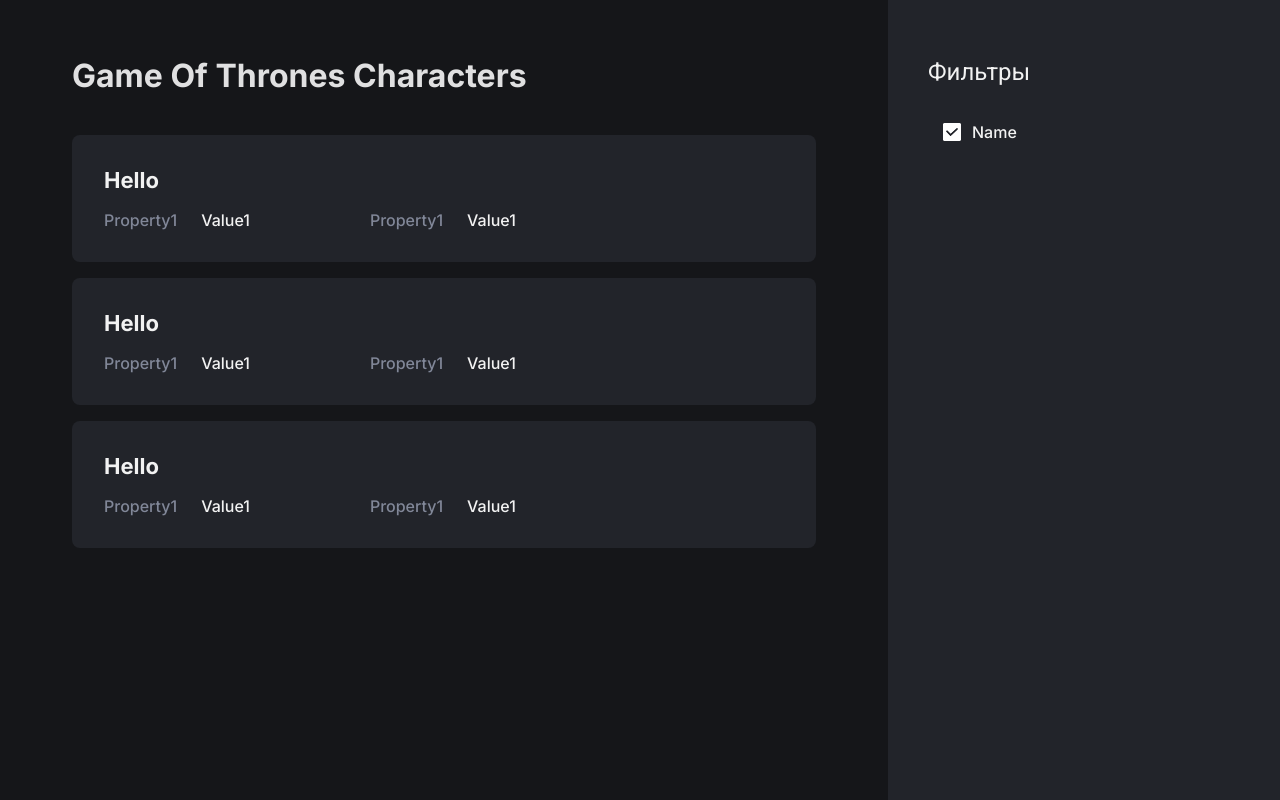
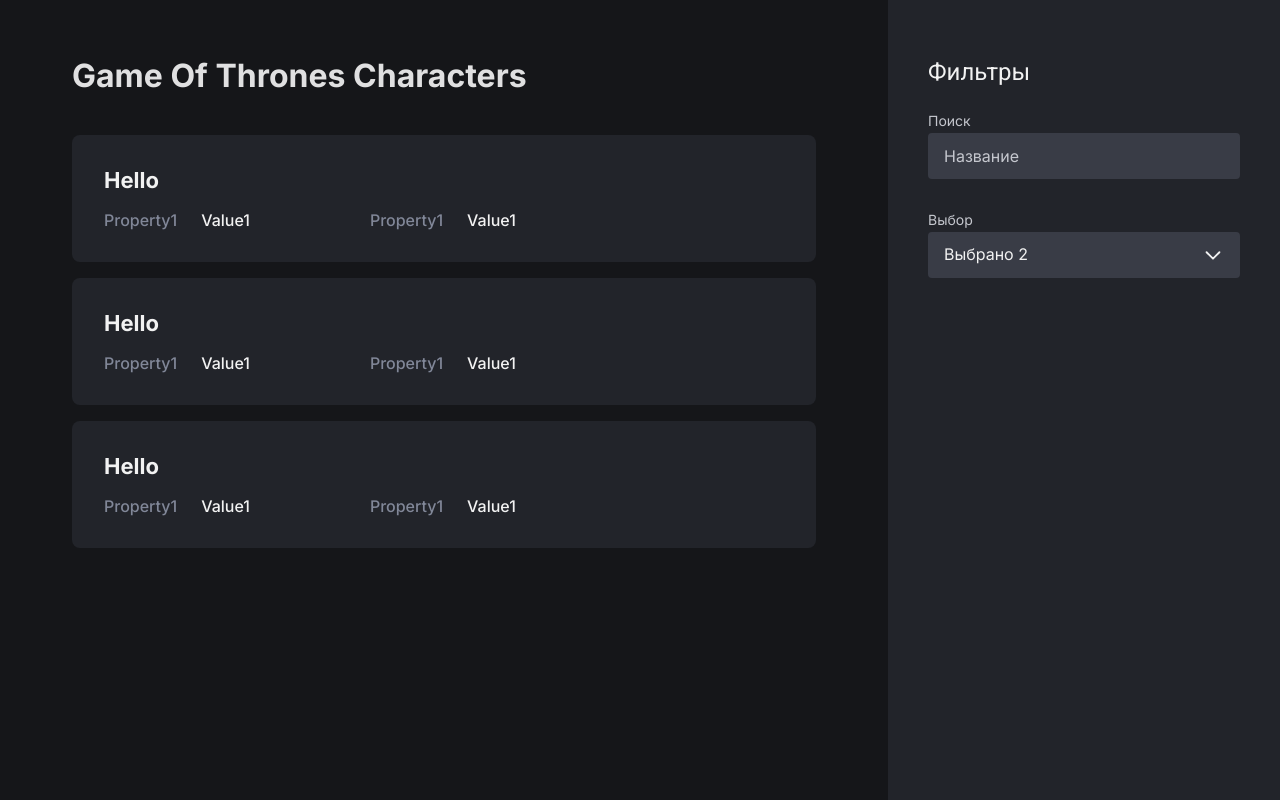
Before and after one commit to nikitandro/graff-interactive-test-task, a React (Create React App) app: page / in a window 1280 px wide. Built offline with nearby package versions, Linux system fonts and the light colour scheme.

Commit message:
Changes:
* Checkboxes are done.
* Inputs are done.
* Filter options interface changed.

```diff
--- a/src/components/Check/Check.scss
+++ b/src/components/Check/Check.scss
@@ -1,18 +1,24 @@
-.check {
+.checkbox {
   display: flex;
   flex-direction: row;
   align-items: center;
   padding: 8px 16px 8px 12px;
   gap: 8px;
   height: 40px;
+  cursor: pointer;
+  -webkit-touch-callout: none;
+  -webkit-user-select: none;
+  -khtml-user-select: none;
+  -moz-user-select: none;
+  -ms-user-select: none;
+  user-select: none;
 
   &__name {
-    cursor: pointer;
-    -webkit-touch-callout: none;
-    -webkit-user-select: none;
-    -khtml-user-select: none;
-    -moz-user-select: none;
-    -ms-user-select: none;
-    user-select: none;
+    // -webkit-touch-callout: none;
+    // -webkit-user-select: none;
+    // -khtml-user-select: none;
+    // -moz-user-select: none;
+    // -ms-user-select: none;
+    // user-select: none;
   }
 }
--- a/src/components/Check/Check.tsx
+++ b/src/components/Check/Check.tsx
@@ -1,23 +1,43 @@
 import './Check.scss';
 import noCheckIcon from '../../assets/icons/CheckBox_No.svg';
 import yesCheckBoxIcon from '../../assets/icons/CheckBox_Yes.svg';
-import { useState, useCallback } from 'react';
+import { useState, useCallback, useEffect } from 'react';
 
-export const Check = () => {
-  const [isChosen, setIsChosen] = useState<boolean>(true);
-  const toggleIsChosen = useCallback(() => {
-    setIsChosen((state) => !state);
-  }, []);
+export const Check = ({
+  title,
+  valueName,
+  onCheck,
+  isChecked,
+}: ICheckBoxProps) => {
+  const [innerIsChecked, setInnerIsChecked] = useState<boolean>(isChecked);
+  const toggleinnerIsChecked = useCallback(
+    () => setInnerIsChecked((prev) => !prev),
+    []
+  );
+  // useEffect(() => {
+  //   setInnerIsChecked(isChecked);
+  // }, [isChecked]);
+
+  useEffect(() => {
+    if (onCheck) {
+      onCheck(valueName, innerIsChecked);
+    }
+  }, [innerIsChecked]);
 
   return (
-    <div className='check' onClick={toggleIsChosen}>
+    <div className='checkbox' onClick={toggleinnerIsChecked}>
       <img
-        src={isChosen ? yesCheckBoxIcon : noCheckIcon}
-        className={
-          'check__icon ' + (isChosen ? 'check__icon_yes' : 'check__icon_no')
-        }
+        src={innerIsChecked ? yesCheckBoxIcon : noCheckIcon}
+        className='checkbox__icon'
       />
-      <p className='check__name'>Name</p>
+      <p className='checkbox__name'>{title}</p>
     </div>
   );
 };
+
+export interface ICheckBoxProps {
+  title: string;
+  onCheck?: (valueName: string, isChecked: boolean) => void;
+  isChecked: boolean;
+  valueName: string;
+}
--- a/src/components/Input/Input.scss
+++ b/src/components/Input/Input.scss
@@ -34,10 +34,19 @@
     color: #f2f2f2;
 
     &_list {
-      height: auto;
-      list-style: none;
-      border-top-right-radius: 0;
-      border-top-left-radius: 0;
+      display: flex;
+      justify-content: space-between;
+      -webkit-touch-callout: none;
+      -webkit-user-select: none;
+      -khtml-user-select: none;
+      -moz-user-select: none;
+      -ms-user-select: none;
+      user-select: none;
+    }
+
+    &_open {
+      border-bottom-left-radius: 0;
+      border-bottom-right-radius: 0;
     }
 
     &::placeholder {
@@ -48,6 +57,31 @@
       outline: none;
     }
   }
+
+  &__options {
+    visibility: hidden;
+    background: #393c46;
+    border-radius: 4px;
+    height: auto;
+    border-top-right-radius: 0;
+    border-top-left-radius: 0;
+    padding-bottom: 8px;
+
+    &_open {
+      visibility: visible;
+    }
+  }
+}
+
+.chevron {
+  transition: 300ms ease;
+  &_down {
+    transform: rotate(0deg);
+  }
+
+  &_up {
+    transform: rotate(180deg);
+  }
 }
 
 .list-value {
--- a/src/components/Input/Input.tsx
+++ b/src/components/Input/Input.tsx
@@ -1,40 +1,137 @@
-import { useCallback, useState } from 'react';
+import { useCallback, useEffect, useMemo, useState } from 'react';
 import './Input.scss';
 import { Check } from '../Check/Check';
+import { IFilterOptions } from '../../store/slices/filterSlice/filterSlice.types';
+import chevronDownIcon from '../../assets/icons/Chevron_Down.svg';
 
-export const Input = ({ title, type, placeholder }: IInputProps) => {
+export const Input = (props: IInputProps) => {
+  if (props.type === 'list') {
+    return <ListInput {...props} />;
+  } else if (props.type === 'text') {
+    return <SearchInput {...props} />;
+  }
+  throw new Error('Incorrect input type.');
+};
+
+const SearchInput = ({ title, type, placeholder }: ISearchInputProps) => {
   const [isFocused, setIsFocused] = useState<boolean>();
   const setFocus = useCallback(() => {
     setIsFocused(true);
+  }, []);
+  const unsetFocus = useCallback(() => {
+    setIsFocused(false);
   }, []);
   return (
     <div className='input'>
       <p className='input__title'>{title}</p>
       <div className='input__wrapper'>
-        {/* <input
-          type='search'
-          className='input__input_search'
+        <input
+          type='text'
+          className='input__input'
           placeholder={placeholder}
-        /> */}
-        <ListInput />
+          onFocus={setFocus}
+          onBlur={unsetFocus}
+        />
       </div>
     </div>
   );
 };
 
-export interface IInputProps {
+export interface ISearchInputProps {
   title?: string;
-  type: 'search' | 'list';
+  type: 'text';
   placeholder?: string;
 }
 
-const ListInput = () => {
+export type IInputProps = ISearchInputProps | IListInputProps;
+
+const ListInput = ({ title, onSelect, checkList }: IListInputProps) => {
+  const [isOpen, setIsOpen] = useState<boolean>(false);
+  const [checkedOptions, setCheckedOptions] = useState<IFilterOptions>(
+    checkList ? checkList : {}
+  );
+
+  const toggleIsOpen = useCallback(() => {
+    setIsOpen((prev) => !prev);
+  }, []);
+  const unsetIsOpen = useCallback(() => {
+    setIsOpen(false);
+  }, []);
+  const checkedOptionsAmount = useMemo(() => {
+    return Object.entries(checkedOptions)
+      .map(([_, isChecked]) => {
+        return Number(isChecked ? 1 : 0);
+      })
+      .reduce((prev, curr) => {
+        return prev + curr;
+      }, 0);
+  }, [checkedOptions]);
+
+  useEffect(() => {
+    const filterOptions: IFilterOptions = { ...checkList };
+    setCheckedOptions(filterOptions);
+  }, [checkList]);
+
+  useEffect(() => {
+    console.log(checkedOptions);
+  }, [checkedOptions]);
   return (
-    // <ul className='input__input input__input_list'>
-    //   {/* <li className='list-value'>1</li>
-    //   <li>2</li> */}
-
-    // </ul>
-    <></>
+    <>
+      <div className='input'>
+        <p className='input__title'>{title}</p>
+        <div className='input__wrapper'>
+          <div
+            className={
+              'input__input input__input_list ' +
+              (isOpen ? 'input__input_open' : '')
+            }
+            onClick={toggleIsOpen}
+          >
+            <div>
+              {checkedOptionsAmount
+                ? `Выбрано ${checkedOptionsAmount}`
+                : 'Любой'}
+            </div>
+            <img
+              src={chevronDownIcon}
+              className={'chevron ' + (isOpen ? 'chevron_up' : 'chevron_down')}
+            />
+          </div>
+          <div
+            className={
+              'input__options ' + (isOpen ? 'input__options_open' : '')
+            }
+          >
+            {Object.entries(checkedOptions).map(([key, filterOption]) => {
+              return (
+                <Check
+                  title={filterOption.title}
+                  isChecked={filterOption.isChecked}
+                  key={key}
+                  valueName={key}
+                  onCheck={(key, isChecked) => {
+                    const newCheckedOptions: IFilterOptions = {
+                      ...checkedOptions,
+                    };
+                    newCheckedOptions[key] = {
+                      ...newCheckedOptions[key],
+                      isChecked,
+                    };
+                    setCheckedOptions(newCheckedOptions);
+                  }}
+                />
+              );
+            })}
+          </div>
+        </div>
+      </div>
+    </>
   );
 };
+
+export interface IListInputProps {
+  title?: string;
+  type: 'list';
+  onSelect?: () => string[];
+  checkList?: IFilterOptions;
+}
--- /dev/null
+++ b/src/components/RadioButton/RadioButton.tsx
@@ -0,0 +1,5 @@
+import './RadioButton.scss';
+
+export const RadioButton = () => {
+  return <></>;
+};
--- a/src/pages/ListPage/ListPage.scss
+++ b/src/pages/ListPage/ListPage.scss
@@ -16,6 +16,12 @@
   bottom: auto;
   right: 0;
   padding: 56px 40px;
+
+  &__inputs {
+    display: flex;
+    flex-direction: column;
+    gap: 32px;
+  }
 
   &__title {
     font-family: 'Roboto';
--- a/src/pages/ListPage/ListPage.tsx
+++ b/src/pages/ListPage/ListPage.tsx
@@ -3,7 +3,6 @@
 import './ListPage.scss';
 import filtersIcon from '../../assets/icons/Filters.svg';
 import { Input } from '../../components/Input/Input';
-import { Check } from '../../components/Check/Check';
 
 export const ListPage = () => {
   return (
@@ -13,9 +12,15 @@
           <div className='filter-section'>
             <h1 className='filter-section__title'>Фильтры</h1>
             <div className='filter-section__inputs'>
-              {/* <Input title='Title' type='search' placeholder='Название' />
-               */}
-              <Check />
+              <Input type='text' placeholder='Название' title='Поиск' />
+              <Input
+                type='list'
+                checkList={{
+                  a: { isChecked: false, title: 'aaaa' },
+                  b: { isChecked: false, title: 'bbbb' },
+                }}
+                title='Выбор'
+              />
             </div>
           </div>
         </aside>
```
Also changed, not shown: src/store/slices/filterSlice/filterSlice.types.ts (+8 -2 lines), src/components/RadioButton/RadioButton.scss (added).
